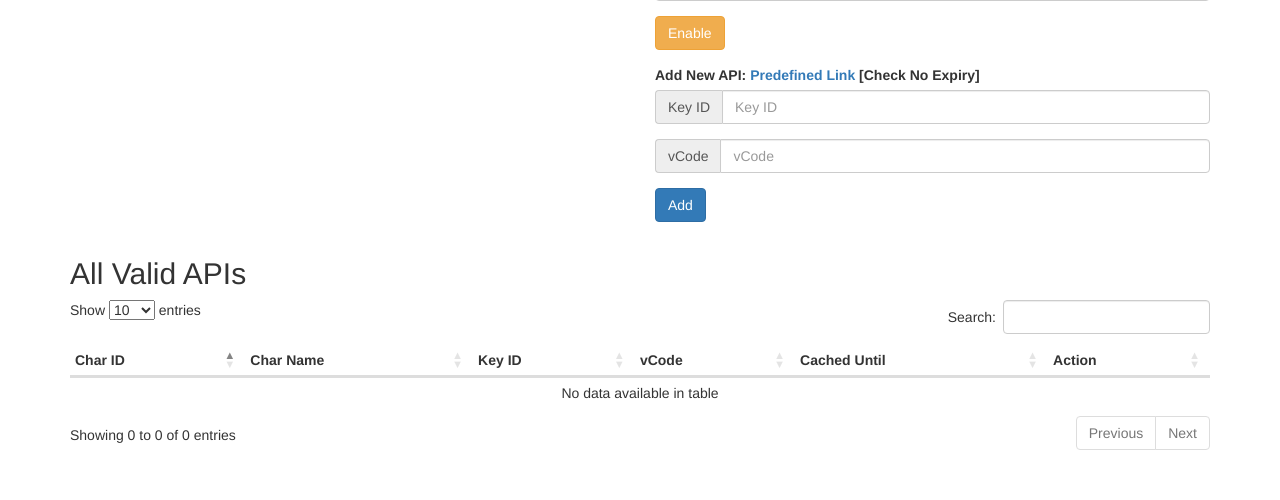
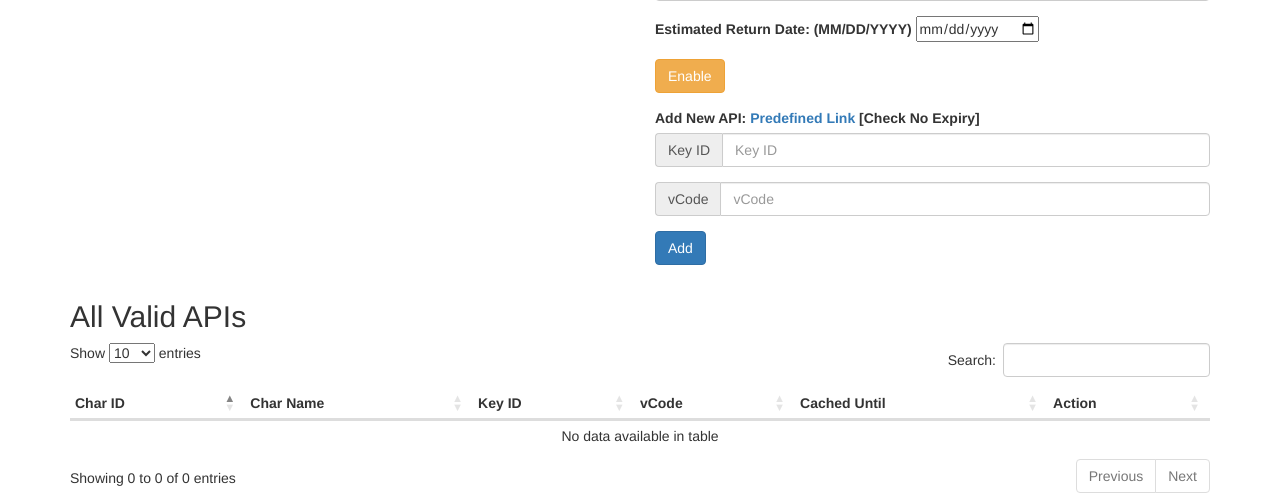
Before and after one commit to macalik/TITDev, a Flask app: template templates/account.html in a window 1280 px wide. Shown: the part 360-860 px from the top of the page. Before the commit the page ends 810 px from the top, so only its background shows below. Run offline with Flask 2, Linux system fonts and the light colour scheme; the template is opened without the code that fills it, so the values that code supplies are empty; parts of the project's set-up code (start-up, migrations or seed data) failed here and were passed over; some libraries are stand-ins or nearby versions.

Commit message:
Quick fix for away from eve
Re-added away from eve date

```diff
--- a/templates/account.html
+++ b/templates/account.html
@@ -62,11 +62,19 @@
                         <textarea class="form-control" rows="10" name="text" disabled>{{vacation_text}}</textarea>
                     </div>
                     <div class="form-group">
+                        <label for="date">Estimated Return Date</label>
+                        <input id="date" name="date" type="date" value="{{vacation_date}}" disabled/>
+                    </div>
+                    <div class="form-group">
                         <button name="action" type="submit" class="btn btn-danger" value="disable">Disable</button>
                     </div>
                     {% else %}
                     <div class="form-group">
                         <textarea class="form-control" rows="10" name="text"></textarea>
+                    </div>
+                    <div class="form-group">
+                        <label for="date2">Estimated Return Date: (MM/DD/YYYY)</label>
+                        <input id="date2" name="date" type="date" />
                     </div>
                     <div class="form-group">
                         <button name="action" type="submit" class="btn btn-warning" value="enable">Enable</button>
--- a/views/account.py
+++ b/views/account.py
@@ -62,7 +62,8 @@ def home():
                 "$set":
                     {
                         "corporation_id": db_user_info["corporation_id"],
-                        "vacation": request.args.get("text")
+                        "vacation": request.args.get("text"),
+                        "vacation_date": request.args.get("date")
                     }
             }, upsert=True)
         elif request.args.get("action") == "disable":
@@ -71,7 +72,8 @@ def home():
                                          "character_id": db_user_info["character_id"]}, {
                 "$unset":
                     {
-                        "vacation": request.args.get("text")
+                        "vacation": request.args.get("text"),
+                        "vacation_date": request.args.get("date")
                     }
             })
 
```
Also changed, not shown: views/jump_freighter.py (+16 -3 lines).
